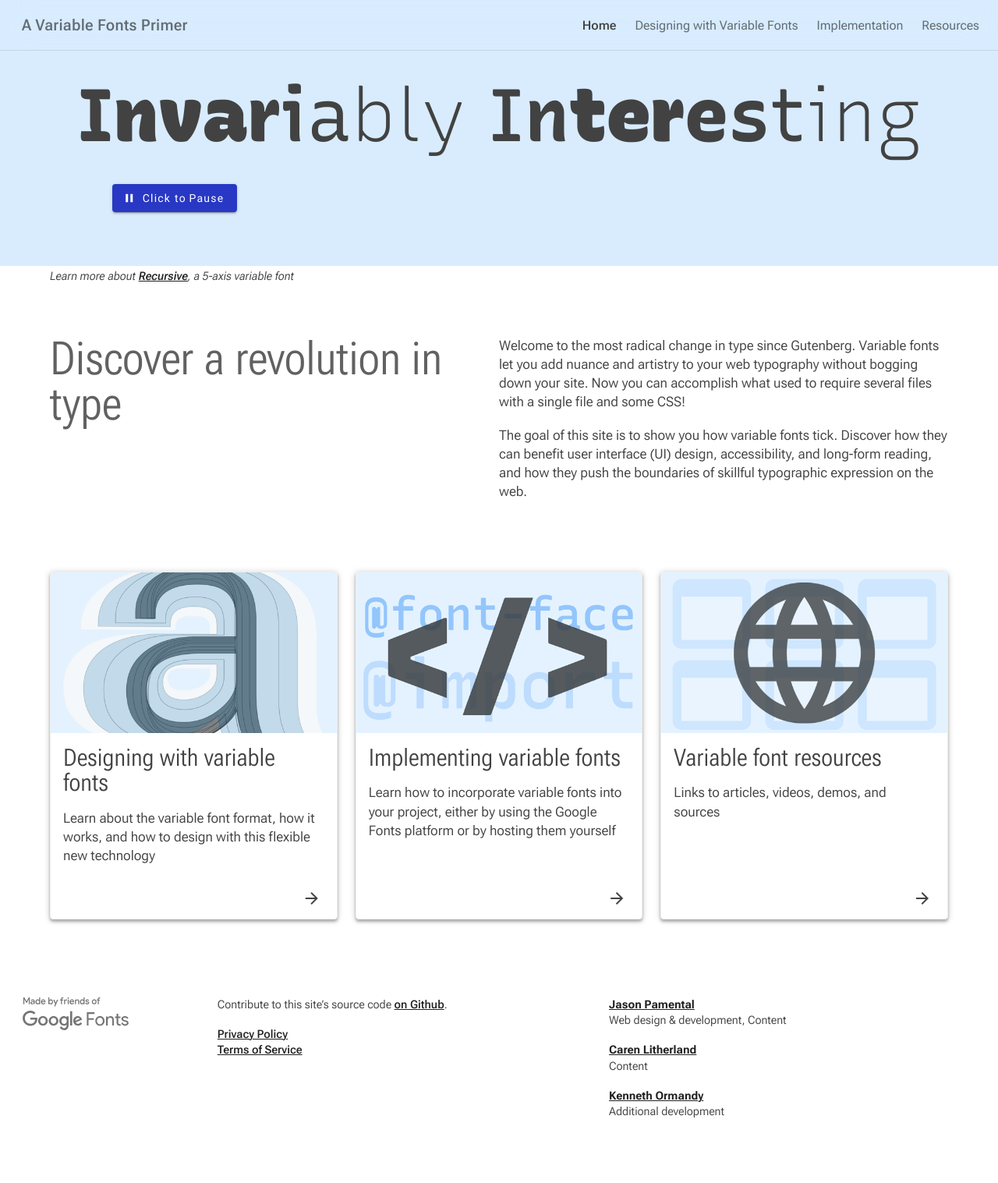
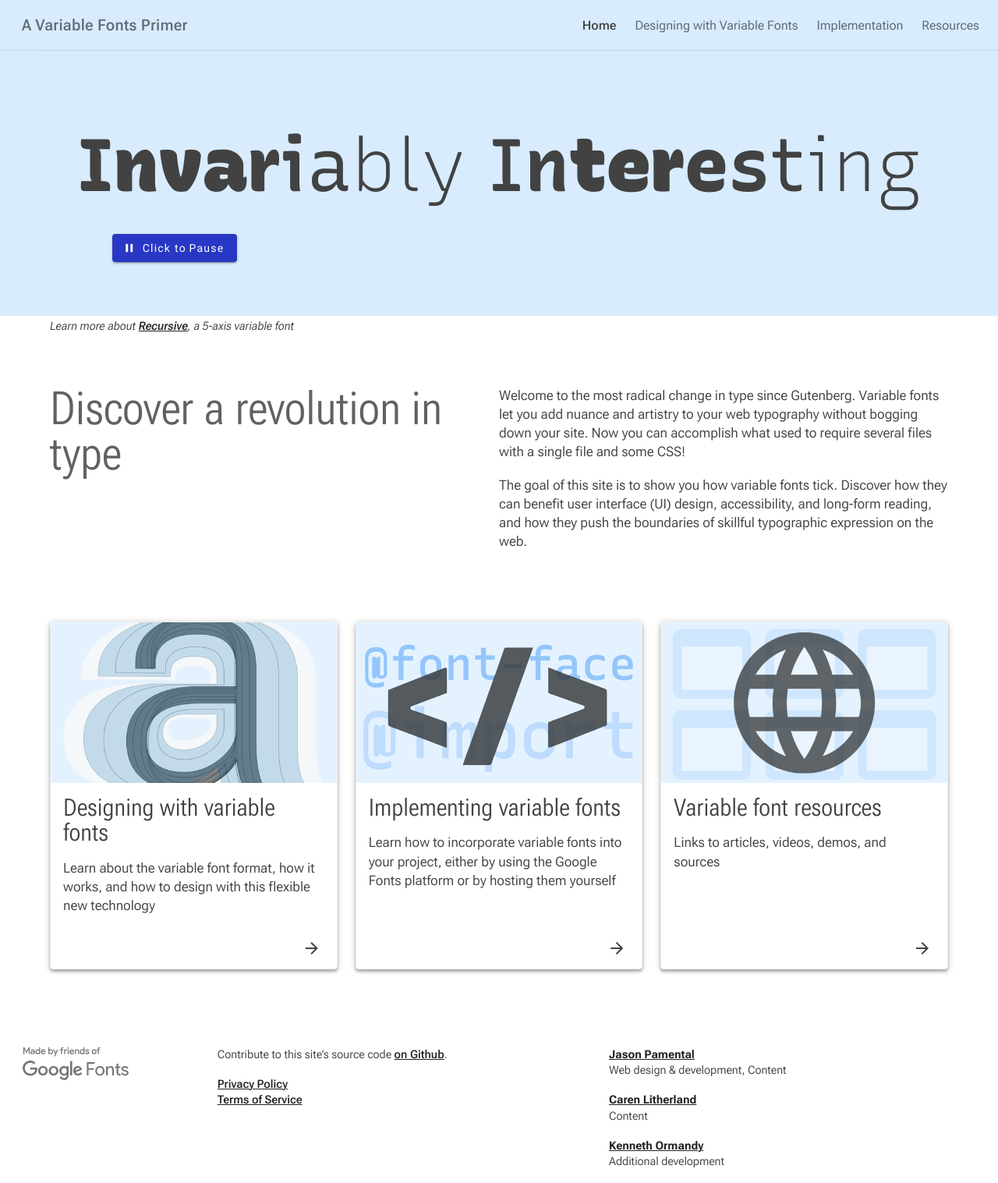
Before and after one commit to jpamental/variable-fonts, a Jekyll site: the page built from index.html, in a window 1280 px wide. Shown: the whole page at 78% size. Built offline with Jekyll 4.4.1, drawn with Linux system fonts in a browser that asks for light colours; a style sheet for code colours, icons or effects is not loaded.

Commit message:
Adds top adjust to index

```diff
--- a/index.html
+++ b/index.html
@@ -7,7 +7,7 @@ design-classes:
 ---
 
 <div class="home-grid">
-  <div class="home-grid__hero">
+  <div class="home-grid__hero mdc-top-app-bar--fixed-adjust">
       {% include beatrice/02-molecules/10-hero-animation/hero-animation.html
         text = 'Invariably Interesting'
       %}
```
